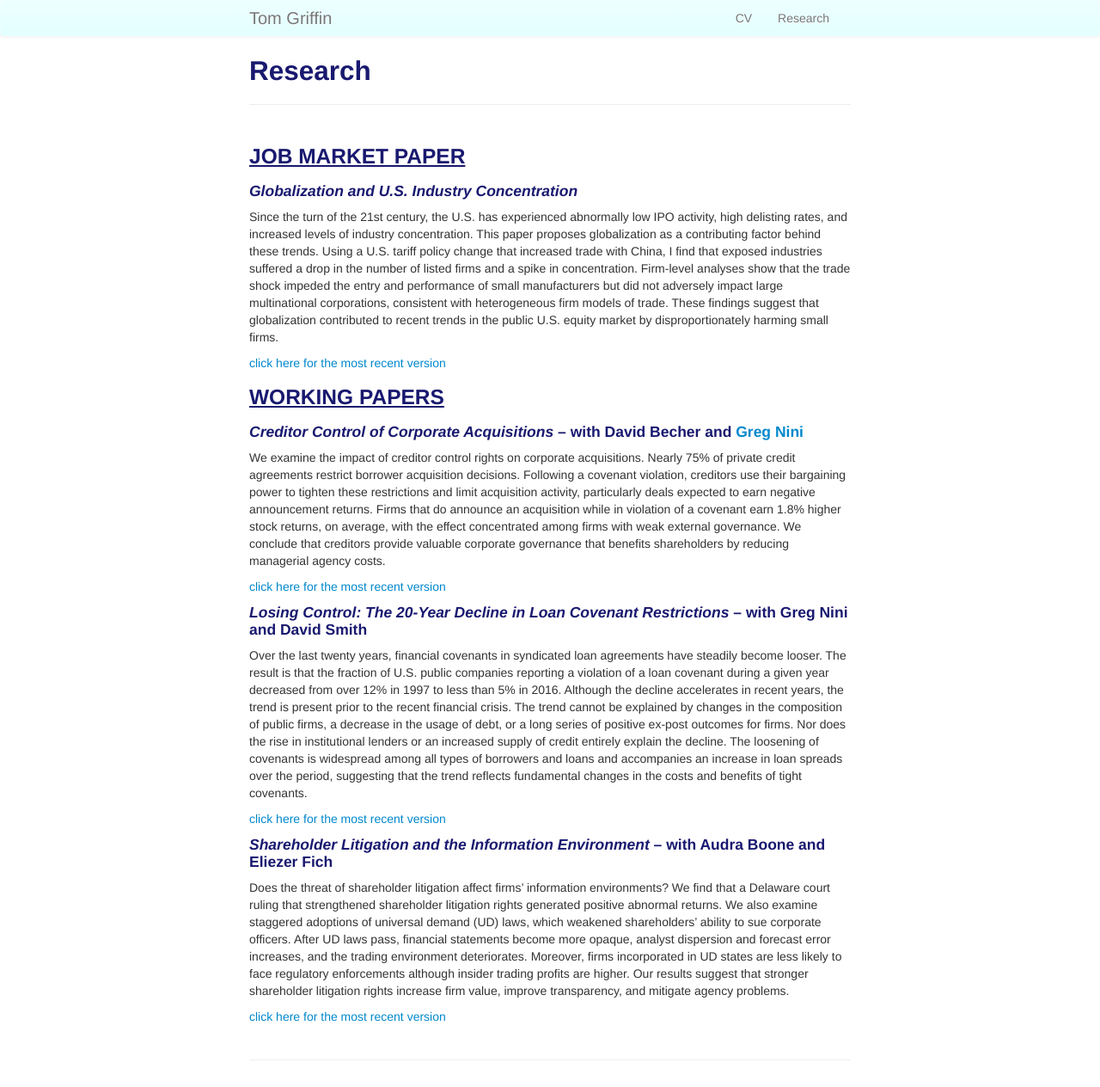
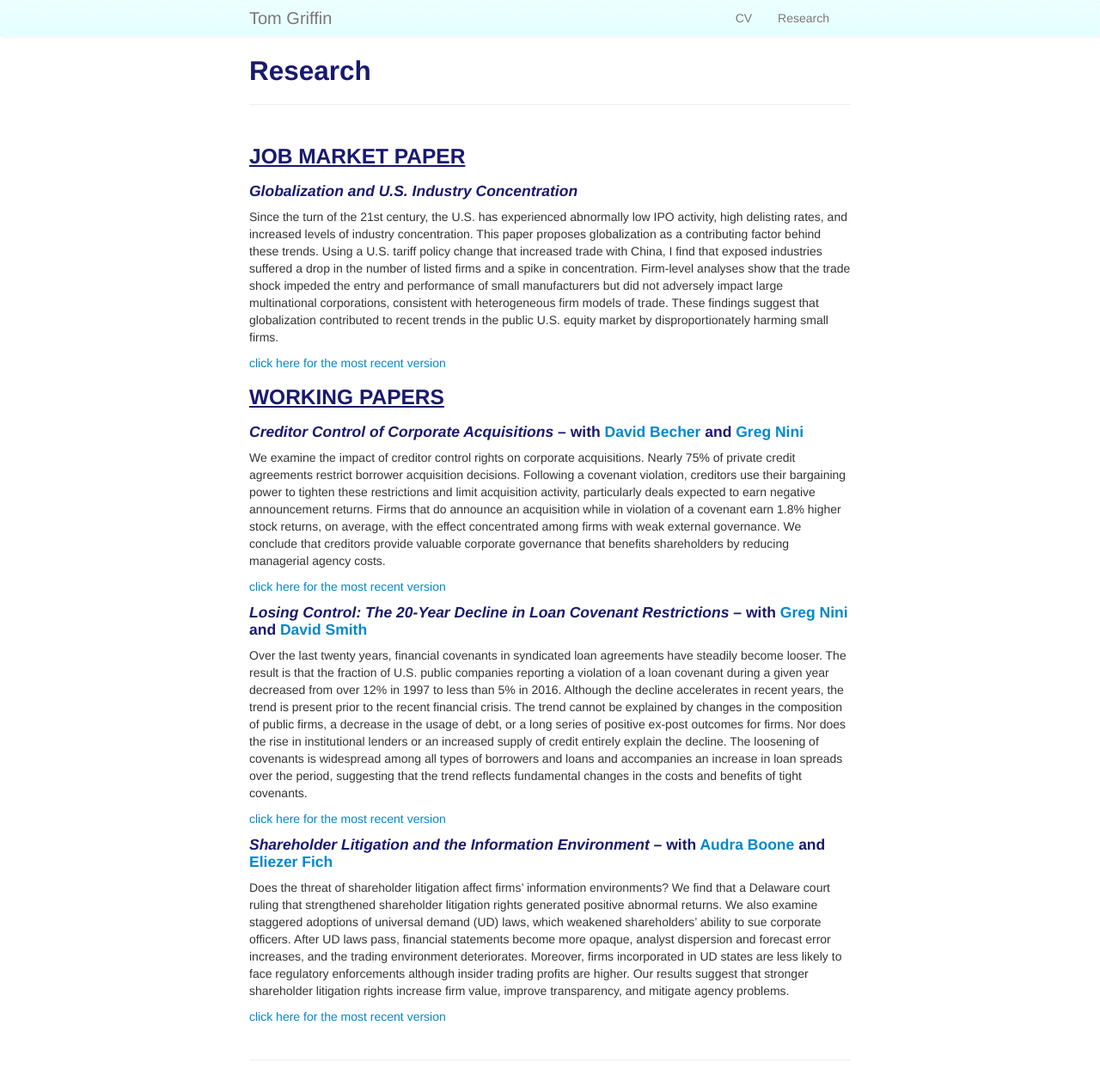
Before and after one commit to ThomasPGriffin/thomaspgriffin.github.io, a Jekyll site: the page built from pages/research.md, in a window 1280 px wide. Shown: the whole page at 86% size. Built offline with Jekyll 4.4.1, drawn with Linux system fonts in a browser that asks for light colours; part of the change alters nothing that is shown.

```diff
--- a/pages/research.md
+++ b/pages/research.md
@@ -3,7 +3,6 @@ layout: page
 title: Research
 description: Tom Griffin's research
 ---
-
 
 ### <u>JOB MARKET PAPER<u>
 
@@ -13,9 +12,12 @@ Since the turn of the 21st century, the U.S. has experienced abnormally low IPO
 [click here for the most recent version]({{ BASE_PATH}}/pages/griffin_jmp_20181119.pdf)
 
 
+
+
+
 ### <u>WORKING PAPERS<u>
 
-#### *Creditor Control of Corporate Acquisitions* – with David Becher and <a href="https://sites.google.com/view/gregnini/home">Greg Nini</a>
+#### *Creditor Control of Corporate Acquisitions* – with <a href="https://www.lebow.drexel.edu/people/davidbecher">David Becher</a> and <a href="https://sites.google.com/view/gregnini/home">Greg Nini</a>
 We examine the impact of creditor control rights on corporate acquisitions. Nearly 75% of private credit
 agreements restrict borrower acquisition decisions. Following a covenant violation, creditors use their
 bargaining power to tighten these restrictions and limit acquisition activity, particularly deals expected to
@@ -28,14 +30,18 @@ shareholders by reducing managerial agency costs.
 
 
 
-#### *Losing Control: The 20-Year Decline in Loan Covenant Restrictions* – with Greg Nini and David Smith
+
+
+#### *Losing Control: The 20-Year Decline in Loan Covenant Restrictions* – with <a href="https://sites.google.com/view/gregnini/home">Greg Nini</a> and <a href="https://www.commerce.virginia.edu/faculty/smith">David Smith</a>
 Over the last twenty years, financial covenants in syndicated loan agreements have steadily become looser. The result is that the fraction of U.S. public companies reporting a violation of a loan covenant during a given year decreased from over 12% in 1997 to less than 5% in 2016. Although the decline accelerates in recent years, the trend is present prior to the recent financial crisis. The trend cannot be explained by changes in the composition of public firms, a decrease in the usage of debt, or a long series of positive ex-post outcomes for firms. Nor does the rise in institutional lenders or an increased supply of credit entirely explain the decline. The loosening of covenants is widespread among all types of borrowers and loans and accompanies an increase in loan spreads over the period, suggesting that the trend reflects fundamental changes in the costs and benefits of tight covenants.
 
 [click here for the most recent version]({{ BASE_PATH}}/pages/gns_20181118.pdf)
 
 
 
-#### *Shareholder Litigation and the Information Environment* – with Audra Boone and Eliezer Fich
+
+
+#### *Shareholder Litigation and the Information Environment* – with <a href="https://sites.google.com/site/audralboone/home?authuser=0">Audra Boone</a> and <a href="https://www.lebow.drexel.edu/people/eliezerfich">Eliezer Fich</a>
 Does the threat of shareholder litigation affect firms’ information environments? We find that a Delaware court ruling that strengthened shareholder litigation rights generated positive abnormal returns. We also examine staggered adoptions of universal demand (UD) laws, which weakened shareholders’ ability to sue corporate officers. After UD laws pass, financial statements become more opaque, analyst dispersion and forecast error increases, and the trading environment deteriorates. Moreover, firms incorporated in UD states are less likely to face regulatory enforcements although insider trading profits are higher. Our results suggest that stronger shareholder litigation rights increase firm value, improve transparency, and mitigate agency problems.
 
 [click here for the most recent version]({{ BASE_PATH}}/pages/bfg_20181029.pdf)
```
